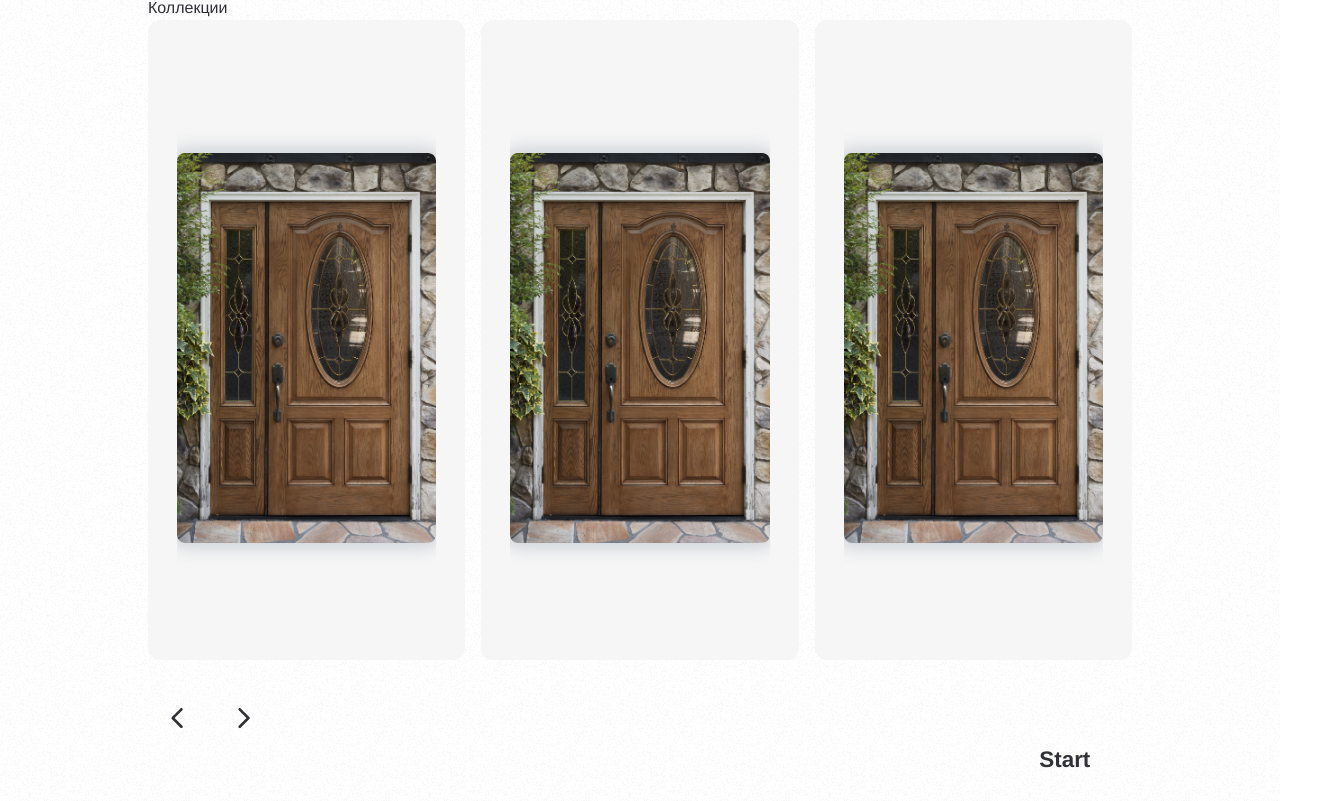
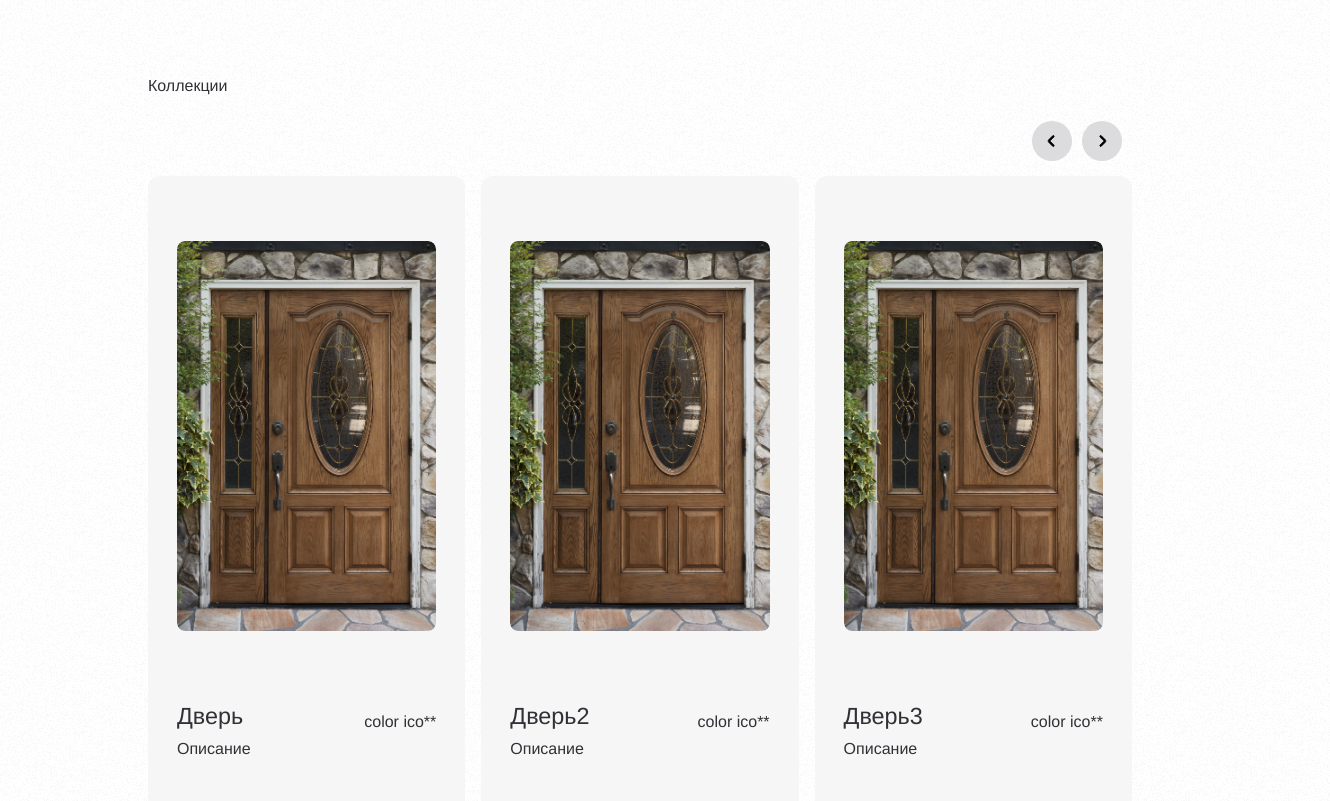
Before and after one commit to kam1kazy/dveri-legion, a Next.js app: page / in a window 1280 px wide. Shown: the part 1076-1877 px from the top of the page, 1330 px wide, since content can reach past the window. Built offline with nearby package versions, Linux system fonts and the light colour scheme.

Commit message:
spa: CollectionCarousel - делаю элементы контроля каруселью

```diff
--- a/src/shared/ui/Button/Button.tsx
+++ b/src/shared/ui/Button/Button.tsx
@@ -13,16 +13,19 @@ export interface IButton {
     src: string;
     alt: string;
   };
+  dark?: boolean;
 }
 
 export const Button = (props: IButton) => {
   const href = props.link ? (props.ancher ? `#${props.link}` : props.link) : '#';
-  const isFilled = `${styles.button} ${props.filled ? styles.filled : styles['outline-border']}`;
+  const isFilled = `${props.filled ? styles.filled : styles['outline-border']}`;
+  const isDark = `${props.dark && styles['filled-dark']}`;
+
   return (
     <Link
       text={props.text}
       href={href}
-      className={`${props.className} ${isFilled} ${props.icon?.src && styles['animate-icon']}`}
+      className={`${props.className} ${styles.button} ${isFilled} ${isDark} ${props.icon?.src && styles['animate-icon']}`}
     >
       {props.icon?.src && (
         <Icon
--- /dev/null
+++ b/src/widgets/CollectionCarousel/CollectionCarousel.module.scss
@@ -0,0 +1,94 @@
+@use '../../app/style/variable' as variable;
+
+.collection_carousel {
+  min-height: 500px;
+  width: 100%;
+  height: 100%;
+  z-index: 0;
+
+  &__header {
+    height: 180px;
+    display: flex;
+    align-items: center;
+    position: relative;
+
+    .control {
+      position: absolute;
+      width: 350px;
+      height: 10px;
+      top: -80px;
+      right: -50px;
+      bottom: 0;
+      margin: auto;
+
+      & > div {
+        display: flex;
+        align-items: center;
+        justify-content: center;
+      }
+
+      @include variable.media_queries(desktop-xs) {
+        top: -140px;
+      }
+
+      @include variable.media_queries(small) {
+        top: -60px;
+      }
+    }
+
+    @include variable.media_queries(small) {
+      h2 {
+        margin: 0 auto;
+      }
+    }
+  }
+
+  &-link {
+    margin: 67px 0 93px;
+
+    @include variable.media_queries(desktop-xs) {
+      margin: 67px 0 0px;
+    }
+
+    .button {
+      margin: 0 auto;
+    }
+  }
+}
+
+.button-next,
+.button-prev {
+  position: absolute;
+  top: 80px;
+  right: 60px;
+
+  background-color: transparent;
+  border-radius: 40px;
+  isolation: isolate;
+  border-radius: 50px;
+
+  background: #dcdbdd;
+  width: 40px;
+  height: 40px;
+  text-align: center;
+
+  transition: all 0.5s ease;
+
+  cursor: pointer;
+
+  &:hover {
+    background-color: rgb(47, 48, 53);
+    color: #fff;
+  }
+}
+
+.button-next:after,
+.button-prev:after {
+  font-size: 17px;
+}
+
+.button-prev {
+  right: 110px;
+  left: auto;
+  transform: rotate(180deg);
+}
--- a/src/widgets/CollectionCarousel/CollectionCarousel.tsx
+++ b/src/widgets/CollectionCarousel/CollectionCarousel.tsx
@@ -1,7 +1,9 @@
 import { EmblaOptionsType } from 'embla-carousel';
 
 import { Button } from '@/shared/ui/Button';
+import { Image } from '@/shared/ui/Image/Image';
 
+import styles from './CollectionCarousel.module.scss';
 import { slides } from './config/slides';
 import Carousel from './ui/Carousel/Carousel';
 
@@ -18,20 +20,24 @@ export const CollectionCarousel = () => {
     <section className="carousel">
       <div className="container">
         <div className="wrapper">
-          <div className="collection_carousel">
-            <div className="collection_carousel__header">
+          <div className={styles.collection_carousel}>
+            <div className={styles.collection_carousel__header}>
               <h2>Коллекции</h2>
 
-              <div className="control">
-                <div className="button-next"></div>
-                <div className="button-prev"></div>
+              <div className={styles.control}>
+                <div className={styles['button-next']}>
+                  <Image src={'./images/icons/arrow-carousel.svg'} alt={'Следующий слайд'} />
+                </div>
+                <div className={styles['button-prev']}>
+                  <Image src={'./images/icons/arrow-carousel.svg'} alt={'Следующий слайд'} />
+                </div>
                 <div className="pagination"></div>
               </div>
             </div>
 
             <Carousel slides={slides} options={OPTIONS} />
 
-            <div className="collection_carousel-link">
+            <div className={styles['collection_carousel-link']}>
               <Button
                 text="Посмотреть все коллекции"
                 icon={{ src: './images/icons/arrow-right.svg', alt: 'icon' }}
--- a/src/widgets/CollectionCarousel/ui/Carousel/Carousel.module.scss
+++ b/src/widgets/CollectionCarousel/ui/Carousel/Carousel.module.scss
@@ -49,7 +49,6 @@
 }
 .embla__slide__wrapper {
   position: relative;
-  height: 100%;
   border-radius: 0.5rem;
   overflow: hidden;
 }
@@ -92,6 +91,14 @@
   justify-content: space-between;
   gap: 1.2rem;
   margin-top: 1.8rem;
+
+  position: absolute;
+  width: 350px;
+  height: 10px;
+  top: -80px;
+  right: -50px;
+  bottom: 0;
+  margin: auto;
 }
 
 // BUTTONS
--- a/src/widgets/CollectionCarousel/ui/Slide/Slide.module.scss
+++ b/src/widgets/CollectionCarousel/ui/Slide/Slide.module.scss
@@ -16,17 +16,16 @@
     &--info {
       position: relative;
       margin-top: 70px;
+      z-index: 1;
 
       @include variable.media_queries(xx-small) {
         margin-top: 2.5rem;
       }
 
       &-btn {
-        background-color: map.get(variable.$theme-dark, 'default');
         position: absolute;
         inset: 0;
         min-width: 200px;
-        color: map.get(variable.$theme-dark, 'on-default');
         height: 50px;
         display: flex;
         align-items: center;
@@ -173,40 +172,6 @@
   height: 2px;
 }
 
-.button-next,
-.button-prev {
-  top: 80px;
-  right: 60px;
-
-  background-color: transparent;
-  border-radius: 40px;
-  isolation: isolate;
-  border-radius: 50px;
-
-  background: #dcdbdd;
-  width: 40px;
-  height: 40px;
-  text-align: center;
-
-  transition: all 0.5s ease;
-
-  &:hover {
-    background-color: rgb(47, 48, 53);
-    color: #fff;
-    transform: scale(1.1);
-  }
-}
-
-.button-next:after,
-.button-prev:after {
-  font-size: 17px;
-}
-
-.button-prev {
-  right: 110px;
-  left: auto;
-}
-
 @keyframes marquee1 {
   0% {
     transform: translateX(100%);
--- a/src/widgets/CollectionCarousel/ui/Slide/Slide.tsx
+++ b/src/widgets/CollectionCarousel/ui/Slide/Slide.tsx
@@ -46,6 +46,9 @@ export const Slide: React.FC<PropType> = (props) => {
 
             <Button
               text="Подробнее"
+              filled
+              dark
+              className={style['slide__inner--info-btn']}
               icon={{ src: './images/icons/arrow-right.svg', alt: 'Настройки' }}
             />
           </div>
--- a/src/widgets/PromoSection/PromoSection.module.scss
+++ b/src/widgets/PromoSection/PromoSection.module.scss
@@ -23,6 +23,7 @@
     contain: paint;
     // max-height: 1195px;
   }
+
   &__image {
     grid-column: 1/-1;
     grid-row: 1;
```
Also changed, not shown: public/images/icons/arrow-carousel.svg (added).
